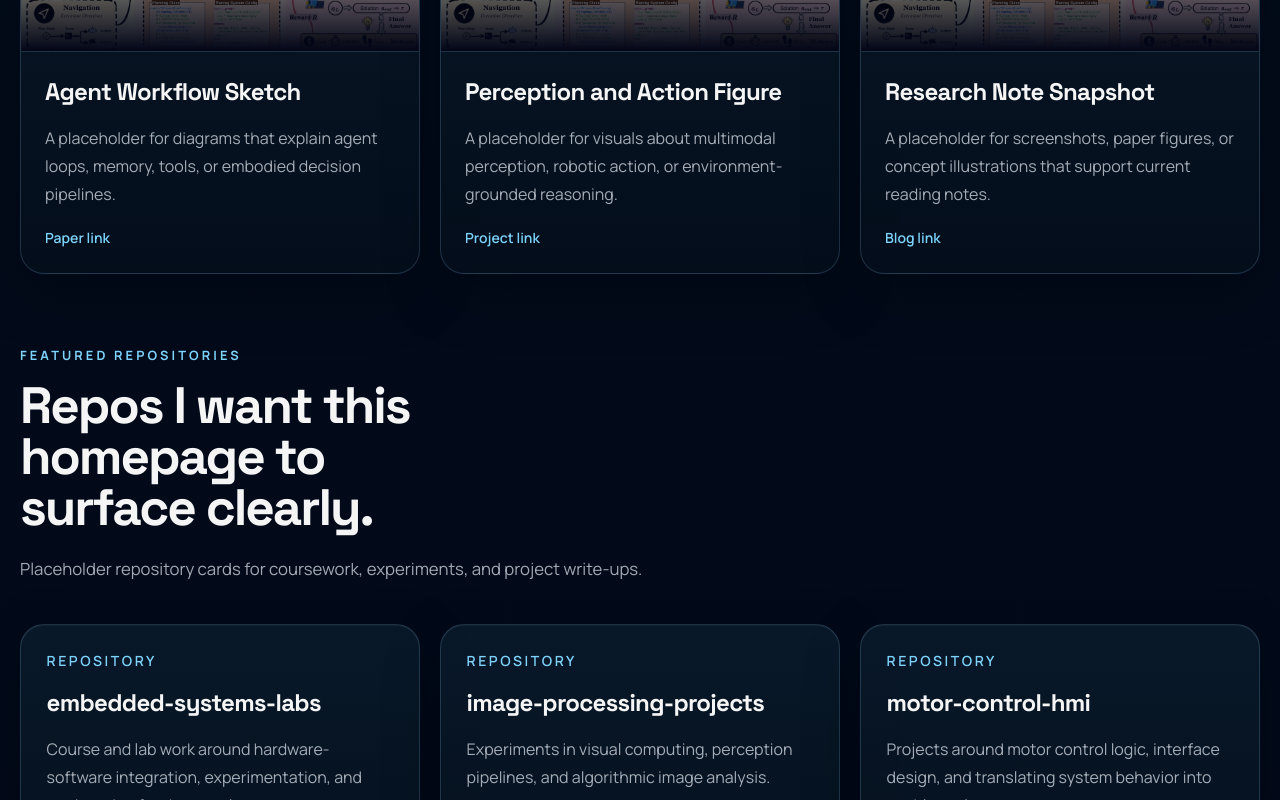
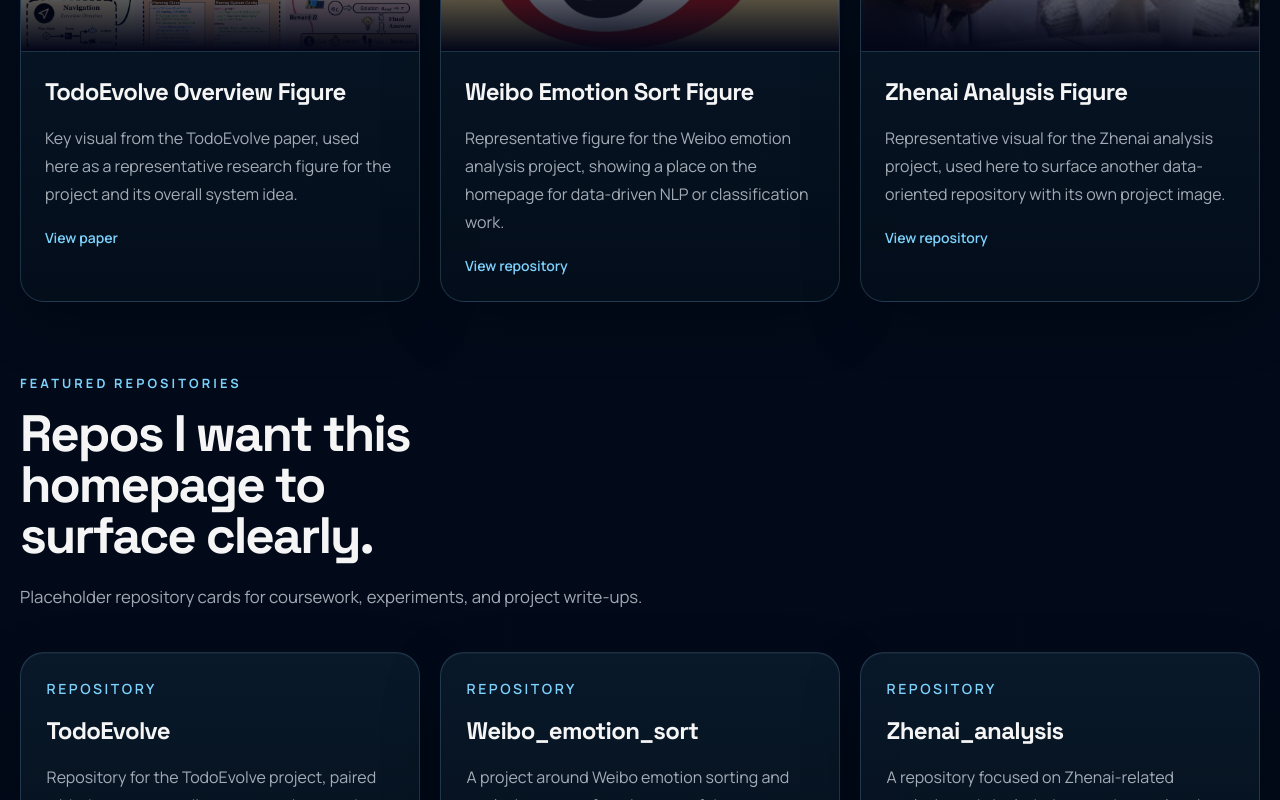
Before and after one commit to Jyzan/Jyzan.github.io, a React (Vite) app: page / in a window 1280 px wide. Shown: the part 4080-4880 px from the top of the page. Built offline with nearby package versions, Linux system fonts and the light colour scheme.

Commit message:
Add projects to homepage

```diff
--- a/src/App.tsx
+++ b/src/App.tsx
@@ -79,6 +79,7 @@ export default function App() {
                 key={figure.title}
                 description={figure.description}
                 href={figure.href}
+                imageSrc={figure.imageSrc}
                 linkLabel={figure.linkLabel}
                 title={figure.title}
               />
--- a/src/components/FigureCard.tsx
+++ b/src/components/FigureCard.tsx
@@ -1,18 +1,18 @@
 import React from 'react'
-import figureImage from '../../assets/images/TodoEvolve.jpg'
 
 interface FigureCardProps {
   title: string
   description: string
+  imageSrc: string
   href?: string
   linkLabel?: string
 }
 
-export default function FigureCard({ title, description, href, linkLabel }: FigureCardProps) {
+export default function FigureCard({ title, description, imageSrc, href, linkLabel }: FigureCardProps) {
   return (
     <article className="content-card h-full overflow-hidden p-0">
       <div className="figure-placeholder">
-        <img alt={title} className="h-full w-full object-cover" src={figureImage} />
+        <img alt={title} className="h-full w-full object-cover" src={imageSrc} />
         <div className="absolute inset-0 bg-gradient-to-t from-[#020617] via-[#020617]/20 to-transparent" />
       </div>
       <div className="p-6">
--- a/src/data/siteData.ts
+++ b/src/data/siteData.ts
@@ -1,3 +1,7 @@
+import todoEvolveImage from '../../assets/images/TodoEvolve.jpg'
+import weiboImage from '../../assets/images/weibo.jpg'
+import zhenaiImage from '../../assets/images/zhenai.jpg'
+
 export const siteMeta = {
   name: 'Jyzan',
   identity: 'Undergraduate student at Shanghai Jiao Tong University',
@@ -9,6 +13,10 @@ export const siteMeta = {
   email: 'jyz366200@gmail.com',
   qqMail: '3821355430@qq.com',
   openReviewUrl: 'https://openreview.net/profile?id=%7EYanzuo_Jiang1',
+  todoEvolveRepoUrl: 'https://github.com/Jyzan/TodoEvolve',
+  todoEvolvePaperUrl: 'https://arxiv.org/abs/2602.07839',
+  weiboEmotionRepoUrl: 'https://github.com/Jyzan/Weibo_emotion_sort',
+  zhenaiAnalysisRepoUrl: 'https://github.com/Jyzan/Zhenai_analysis',
   blogUrl: '#blog',
 } as const
 
@@ -76,43 +84,52 @@ export const researchUpdates = [
 
 export const researchFigures = [
   {
-    title: 'Agent Workflow Sketch',
-    description: 'A placeholder for diagrams that explain agent loops, memory, tools, or embodied decision pipelines.',
-    linkLabel: 'Paper link',
-    href: siteMeta.openReviewUrl,
+    imageSrc: todoEvolveImage,
+    title: 'TodoEvolve Overview Figure',
+    description:
+      'Key visual from the TodoEvolve paper, used here as a representative research figure for the project and its overall system idea.',
+    linkLabel: 'View paper',
+    href: siteMeta.todoEvolvePaperUrl,
   },
   {
-    title: 'Perception and Action Figure',
-    description: 'A placeholder for visuals about multimodal perception, robotic action, or environment-grounded reasoning.',
-    linkLabel: 'Project link',
-    href: siteMeta.githubUrl,
+    imageSrc: weiboImage,
+    title: 'Weibo Emotion Sort Figure',
+    description:
+      'Representative figure for the Weibo emotion analysis project, showing a place on the homepage for data-driven NLP or classification work.',
+    linkLabel: 'View repository',
+    href: siteMeta.weiboEmotionRepoUrl,
   },
   {
-    title: 'Research Note Snapshot',
-    description: 'A placeholder for screenshots, paper figures, or concept illustrations that support current reading notes.',
-    linkLabel: 'Blog link',
-    href: siteMeta.blogUrl,
+    imageSrc: zhenaiImage,
+    title: 'Zhenai Analysis Figure',
+    description:
+      'Representative visual for the Zhenai analysis project, used here to surface another data-oriented repository with its own project image.',
+    linkLabel: 'View repository',
+    href: siteMeta.zhenaiAnalysisRepoUrl,
   },
 ]
 
 export const featuredRepositories = [
   {
-    name: 'embedded-systems-labs',
-    description: 'Course and lab work around hardware-software integration, experimentation, and engineering fundamentals.',
-    tags: ['C/C++', 'MCU', 'Embedded'],
-    href: siteMeta.githubUrl,
+    name: 'TodoEvolve',
+    description:
+      'Repository for the TodoEvolve project, paired with the corresponding paper and research figure shown on this homepage.',
+    tags: ['Research', 'AI', 'Agents'],
+    href: siteMeta.todoEvolveRepoUrl,
   },
   {
-    name: 'image-processing-projects',
-    description: 'Experiments in visual computing, perception pipelines, and algorithmic image analysis.',
-    tags: ['Python', 'OpenCV', 'Vision'],
-    href: siteMeta.githubUrl,
+    name: 'Weibo_emotion_sort',
+    description:
+      'A project around Weibo emotion sorting and analysis, now surfaced as one of the core repositories on the homepage.',
+    tags: ['Python', 'NLP', 'Data Analysis'],
+    href: siteMeta.weiboEmotionRepoUrl,
   },
   {
-    name: 'motor-control-hmi',
-    description: 'Projects around motor control logic, interface design, and translating system behavior into usable tools.',
-    tags: ['Control', 'HMI', 'Automation'],
-    href: siteMeta.githubUrl,
+    name: 'Zhenai_analysis',
+    description:
+      'A repository focused on Zhenai-related analysis work, included as another real project instead of a placeholder card.',
+    tags: ['Python', 'Scraping', 'Analysis'],
+    href: siteMeta.zhenaiAnalysisRepoUrl,
   },
 ]
 
```
Also changed, not shown: assets/images/weibo.jpg (added), assets/images/zhenai.jpg (added).
